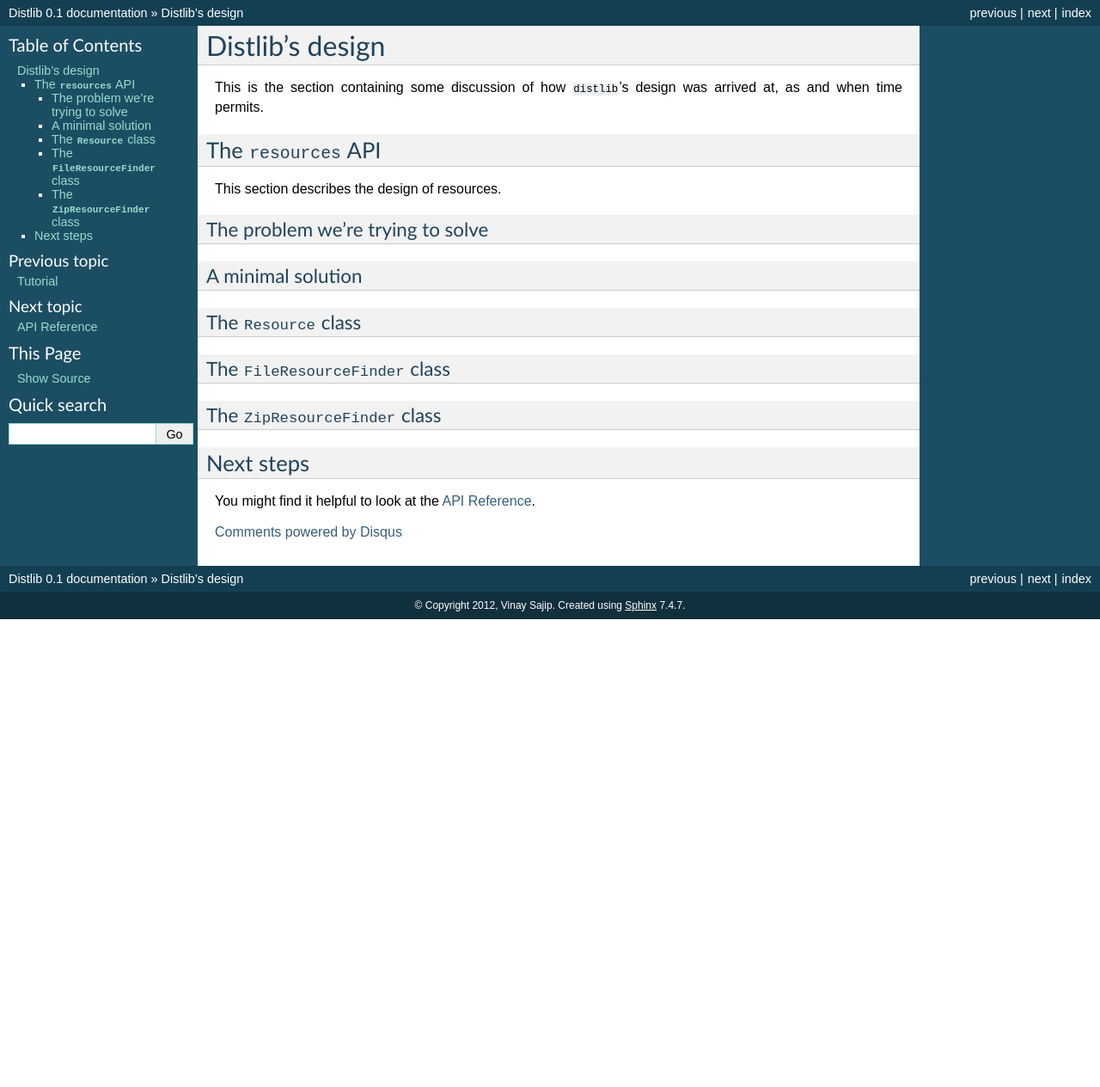
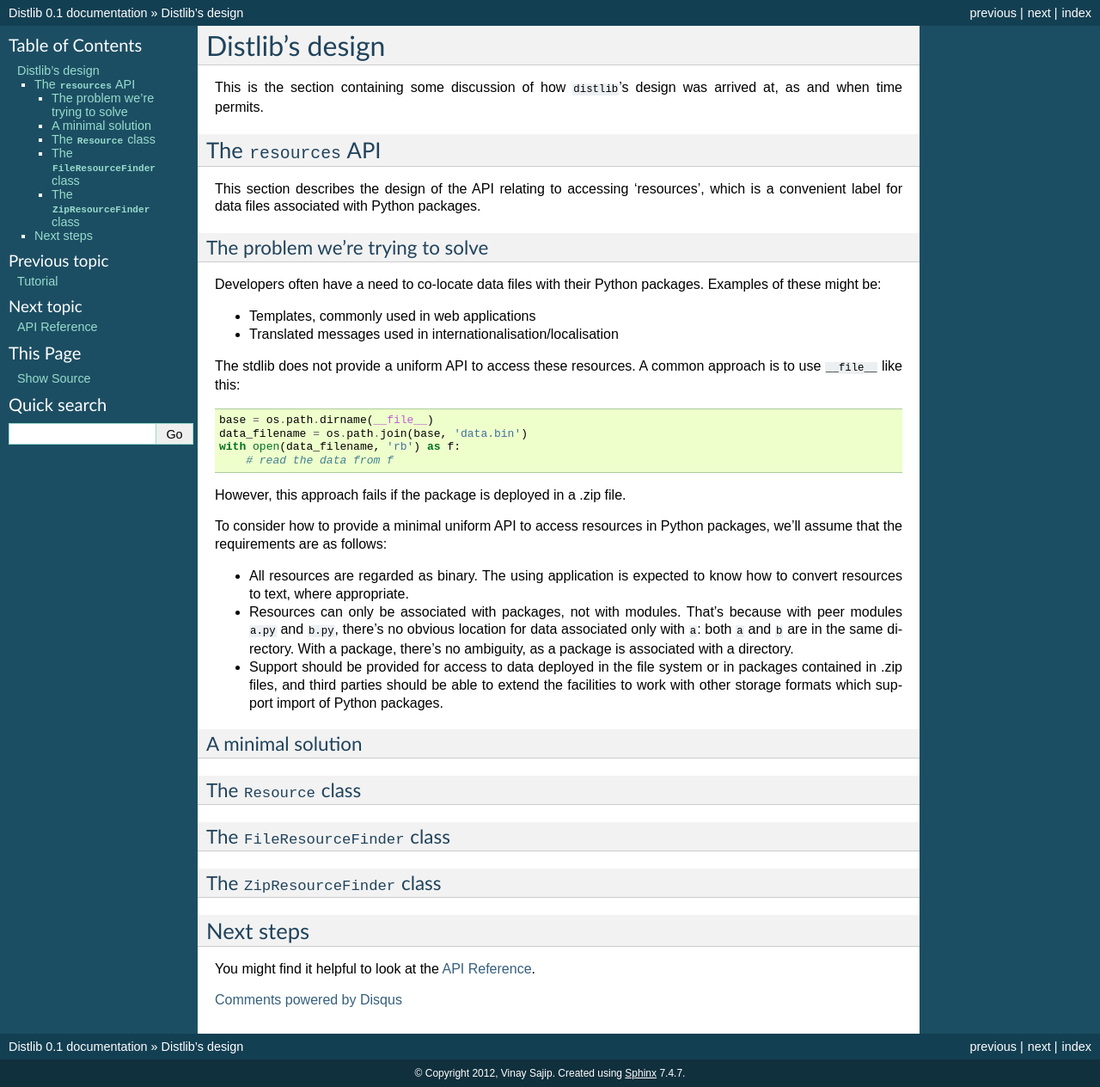
Before and after one commit to dstufft/distlib, a Sphinx documentation site: the page built from docs/internals.rst, in a window 1280 px wide. Shown: the whole page at 86% size. Built offline with Sphinx 7.4.7, drawn with Linux system fonts in a browser that asks for light colours; formulas are drawn with MathJax 3; comment, search, counter and statistics services are not loaded; before the commit the page ends 900 px from its top, so only the background shows below that.

Commit message:
Updated resource documentation.

```diff
--- a/docs/internals.rst
+++ b/docs/internals.rst
@@ -9,10 +9,43 @@ arrived at, as and when time permits.
 The ``resources`` API
 ---------------------
 
-This section describes the design of resources.
+This section describes the design of the API relating to accessing 'resources',
+which is a convenient label for data files associated with Python packages.
 
 The problem we're trying to solve
 ^^^^^^^^^^^^^^^^^^^^^^^^^^^^^^^^^
+
+Developers often have a need to co-locate data files with their Python
+packages. Examples of these might be:
+
+* Templates, commonly used in web applications
+* Translated messages used in internationalisation/localisation
+
+The stdlib does not provide a uniform API to access these resources. A common
+approach is to use ``__file__`` like this::
+
+    base = os.path.dirname(__file__)
+    data_filename = os.path.join(base, 'data.bin')
+    with open(data_filename, 'rb') as f:
+        # read the data from f
+
+However, this approach fails if the package is deployed in a .zip file.
+
+To consider how to provide a minimal uniform API to access resources in Python
+packages, we'll assume that the requirements are as follows:
+
+* All resources are regarded as binary. The using application is expected to
+  know how to convert resources to text, where appropriate.
+* Resources can only be associated with packages, not with modules. That's
+  because with peer modules ``a.py`` and ``b.py``, there's no obvious location
+  for data associated only with ``a``: both ``a`` and ``b`` are in the same
+  directory. With a package, there's no ambiguity, as a package is associated
+  with a directory.
+* Support should be provided for access to data deployed in the file system or
+  in packages contained in .zip files, and third parties should be able to
+  extend the facilities to work with other storage formats which support import
+  of Python packages.
+
 
 A minimal solution
 ^^^^^^^^^^^^^^^^^^
```
